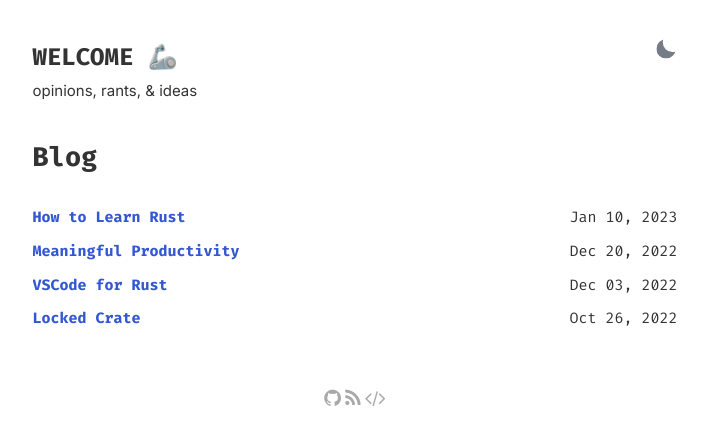
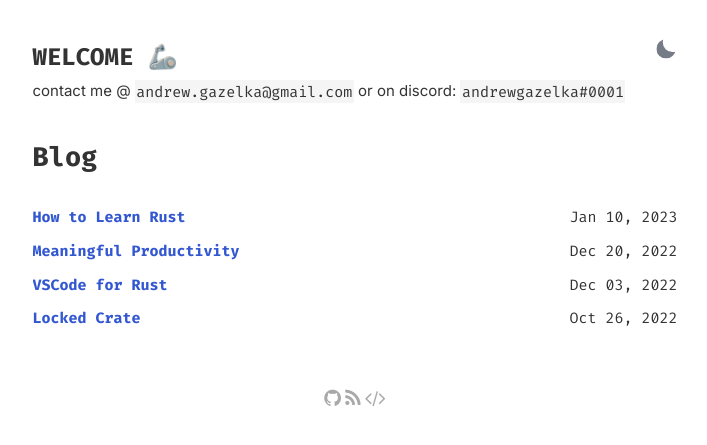
Before and after one commit to andrewgazelka/andrewgazelka.github.io, a Jekyll site: the page built from index.html, in a window 1280 px wide. Shown: the top 445 px of the page, without its empty margins (285-992 px from the left). Built offline with Jekyll 4.4.1, drawn with Linux system fonts in a browser that asks for light colours; comment, search, counter and statistics services are not loaded.

Commit message:
update text

```diff
--- a/index.html
+++ b/index.html
@@ -9,7 +9,7 @@ layout: default
         </button>
     </div>
     <div class="bio">
-        {{ site.description }}
+        contact me @ <code class="language-plaintext">andrew.gazelka@gmail.com</code> or on discord: <code class="language-plaintext">andrewgazelka#0001</code>
     </div>
 </section>
 
```
